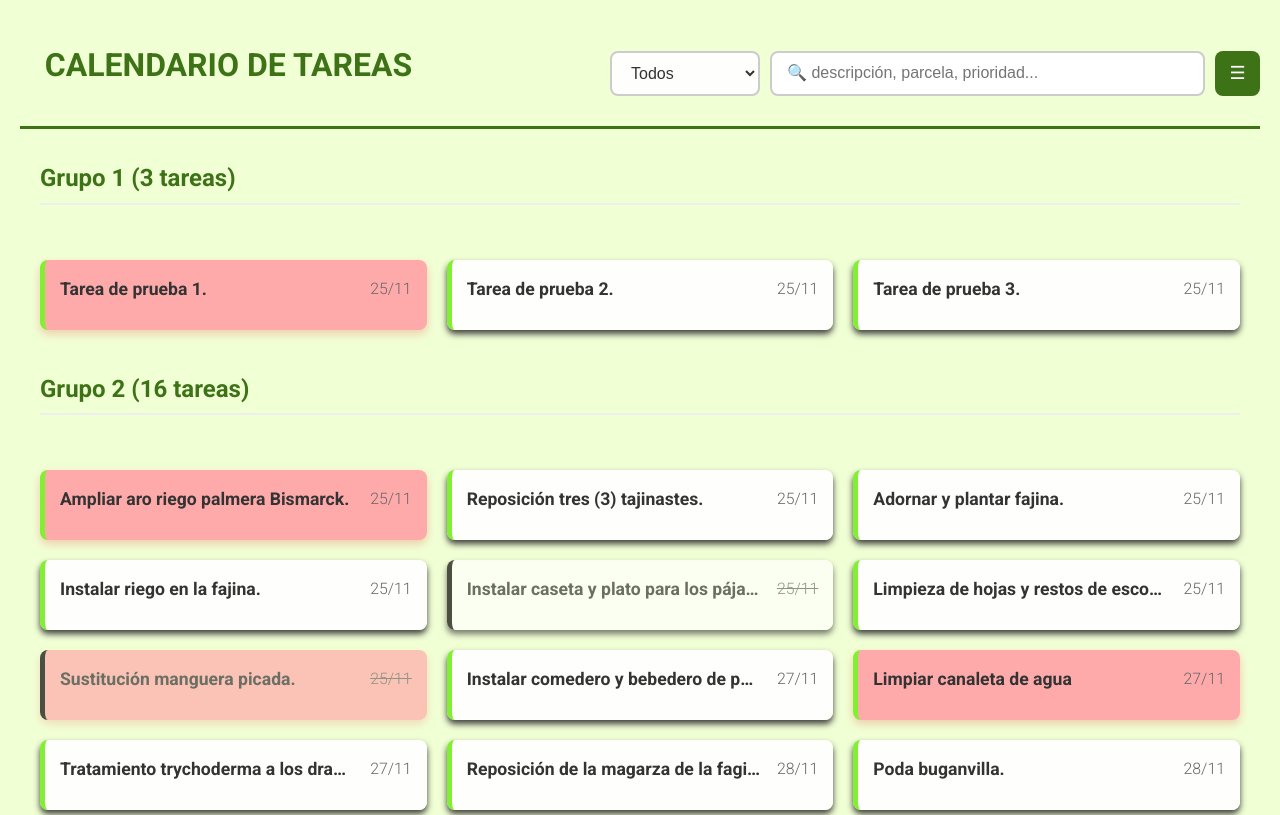
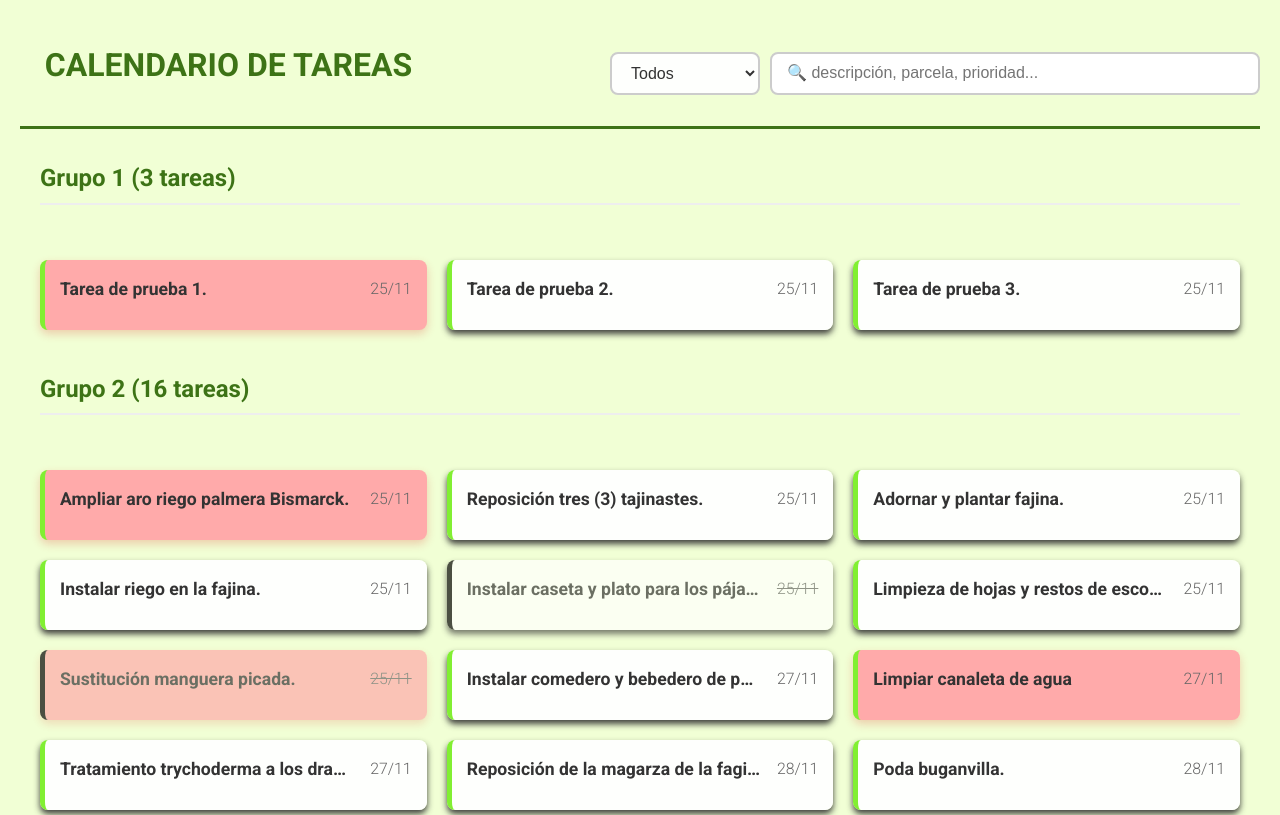
Before and after one commit to RafaelJNR/Tarea-Jardines, a plain HTML site: page index.html in a window 1280 px wide. Shown: the top 815 px of the page. Drawn offline with Linux system fonts and the light colour scheme.

Commit message:
eliminado botón mostrar todas las tareas

```diff
--- a/index.html
+++ b/index.html
@@ -35,10 +35,6 @@
           oninput="EncontrarTarea()"
         />
 
-        <button onclick="MostrarGrupos()" title="Mostrar todos los grupos">
-          &#9776; </button>
-
-        </div>
     </header>
 
     <section class="tasks-container">
```
